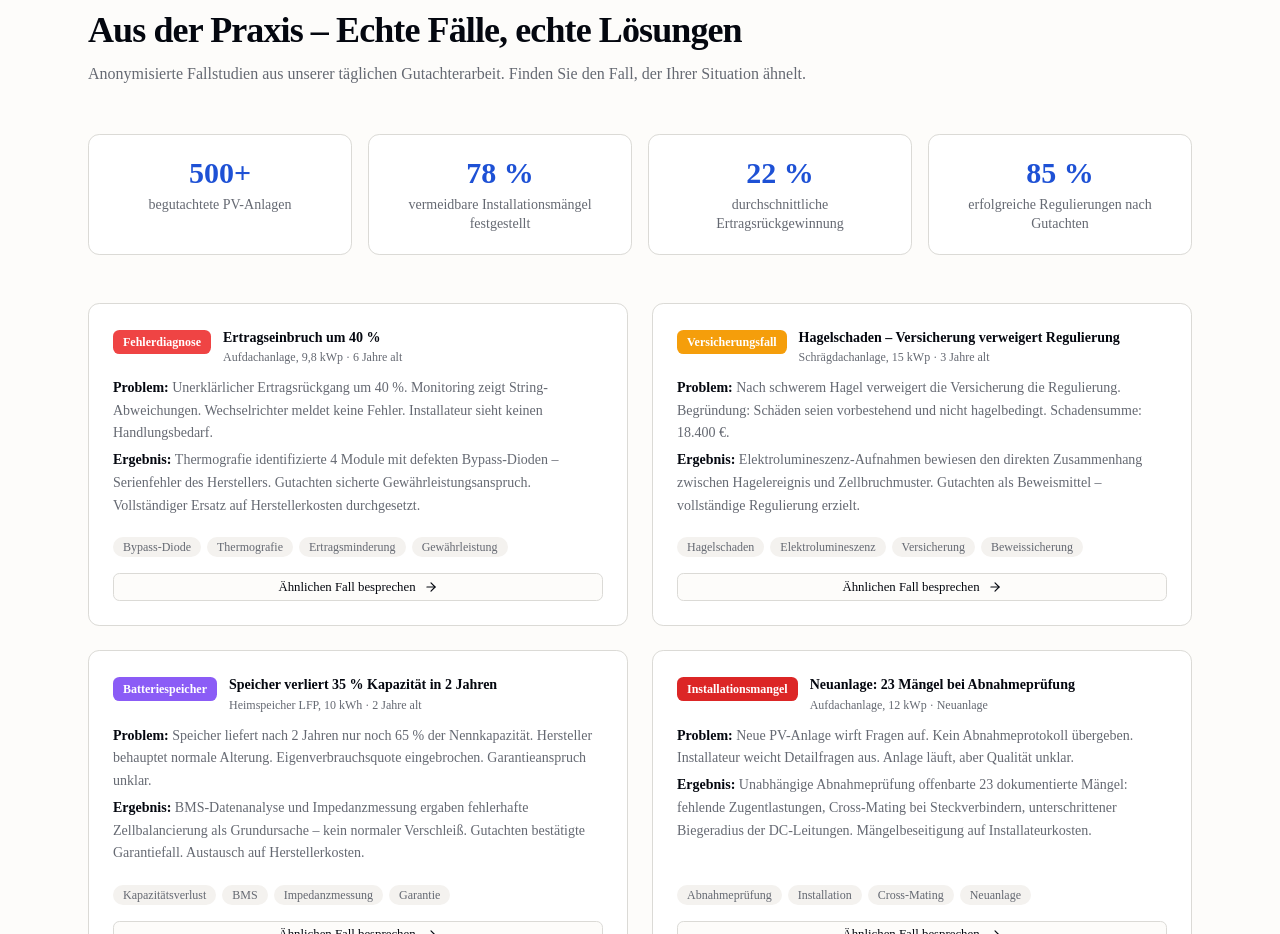
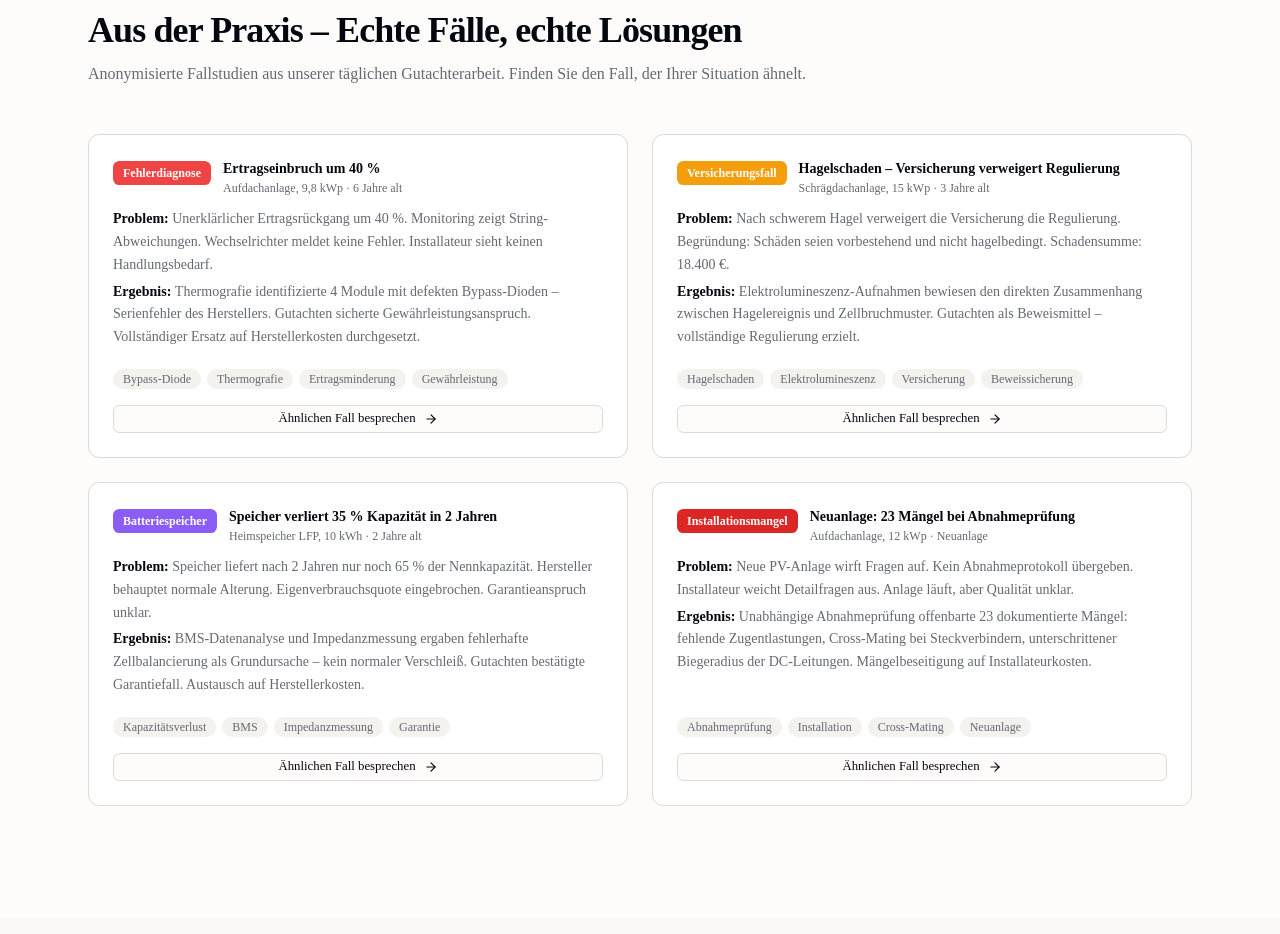
Before and after one commit to cellthium-dev/sv-website, a React (Vite) app: page /wissen in a window 1280 px wide. Shown: the part 3160-4094 px from the top of the page. Built offline with nearby package versions, Linux system fonts and the light colour scheme; no server answers.

Commit message:
feat: delete stats in the knowledge base

```diff
--- a/src/components/knowledge-base.tsx
+++ b/src/components/knowledge-base.tsx
@@ -553,13 +553,6 @@ const CASES: Case[] = [
   },
 ];
 
-const STATS = [
-  { number: "500+", label: "begutachtete PV-Anlagen" },
-  { number: "78 %", label: "vermeidbare Installationsmängel festgestellt" },
-  { number: "22 %", label: "durchschnittliche Ertragsrückgewinnung" },
-  { number: "85 %", label: "erfolgreiche Regulierungen nach Gutachten" },
-];
-
 const GLOSSARY_TERMS: GlossaryTerm[] = [
   {
     id: "g1",
@@ -1634,23 +1627,6 @@ export default function KnowledgeBase() {
               Anonymisierte Fallstudien aus unserer täglichen Gutachterarbeit.
               Finden Sie den Fall, der Ihrer Situation ähnelt.
             </p>
-          </div>
-
-          {/* Stats */}
-          <div className="mb-12 grid grid-cols-2 gap-4 sm:grid-cols-4">
-            {STATS.map((s) => (
-              <div
-                className="rounded-xl border border-border bg-card p-5 text-center"
-                key={s.label}
-              >
-                <div className="mb-1 font-extrabold text-3xl text-primary">
-                  {s.number}
-                </div>
-                <div className="text-muted-foreground text-sm leading-snug">
-                  {s.label}
-                </div>
-              </div>
-            ))}
           </div>
 
           {/* Case cards */}
```
